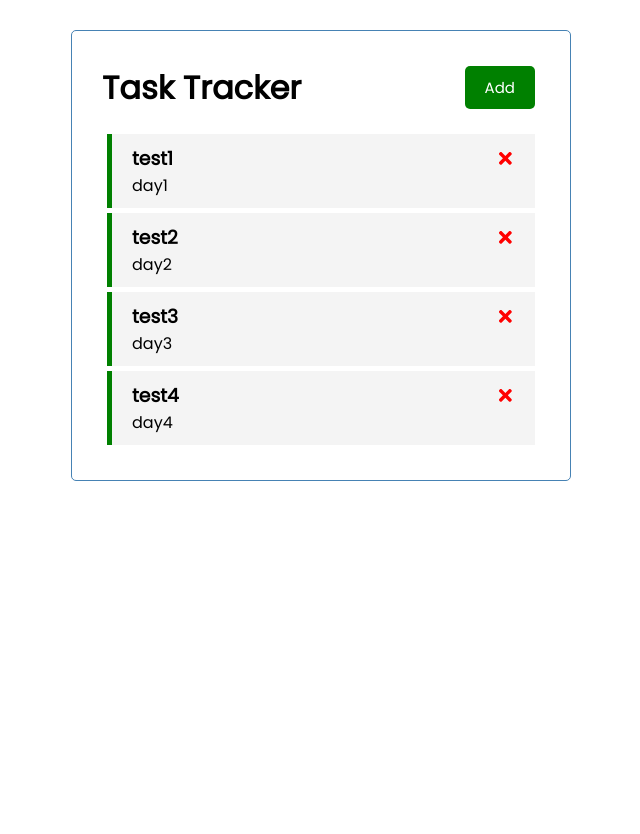
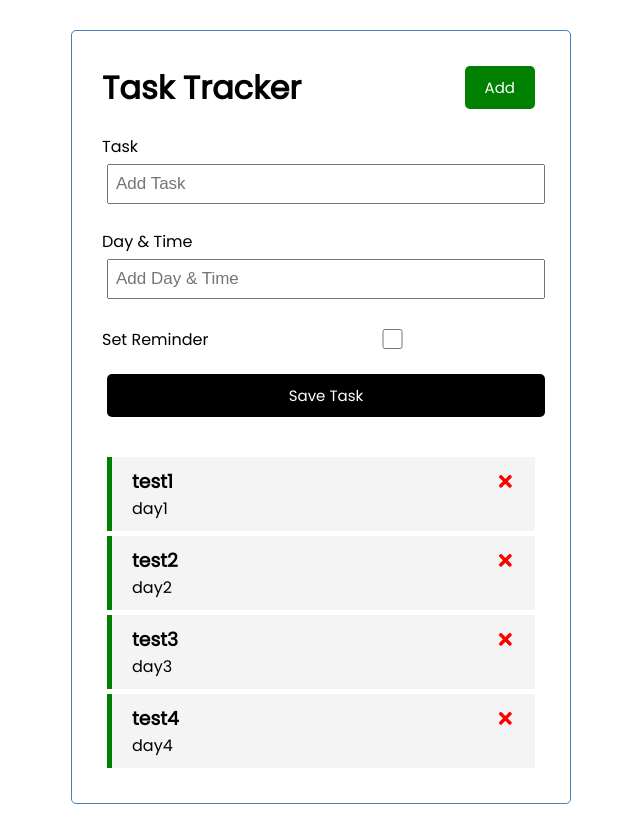
Before and after one commit to SafeCo/React-Task-Tracker, a React (Create React App) app in the folder react-task-tracker/: page / in a window 1280 px wide. Shown: the whole page, without its empty margins (319-959 px from the left). Before the commit the page ends 800 px from the top, so only its background shows below. Built offline with nearby package versions, Linux system fonts and the light colour scheme.

Commit message:
Added and 'AddTask' component
Component Allows users to add new tasks to list.

```diff
--- a/react-task-tracker/src/App.js
+++ b/react-task-tracker/src/App.js
@@ -1,6 +1,8 @@
 import React from "react"
 import Header from './components/Header'
 import Tasks from './components/Tasks'
+import AddTask from './components/AddTask'
+
 function App() {
   const [tasks , setTasks] = React.useState([
     {
@@ -29,6 +31,12 @@
     }
   ])
 
+  const addTask = (task) => {
+    const id = Math.floor(Math.random() * 10000) +1
+    const newTask = {id, ...task}
+    setTasks([...tasks, newTask])
+  }
+
   const deleteTask = (id) => {
     setTasks(tasks.filter((task)=> task.id !== id))
   }
@@ -40,6 +48,7 @@
   return (
     <div className="container">
       <Header/>
+      <AddTask onAdd={addTask}/>
       {tasks.length > 0 ? <Tasks tasks={tasks} onDelete={deleteTask} onToggle = {toggleReminder}/> : "No Tasks To Show"}
     </div>
   );
--- /dev/null
+++ b/react-task-tracker/src/components/AddTask.js
@@ -0,0 +1,58 @@
+import { useState } from 'react'
+
+const AddTask = ({ onAdd }) => {
+  const [text, setText] = useState('')
+  const [day, setDay] = useState('')
+  const [reminder, setReminder] = useState(false)
+
+  const onSubmit = (e) => {
+    e.preventDefault()
+
+    if (!text) {
+      alert('Please add a task')
+      return
+    }
+
+    onAdd({ text, day, reminder })
+
+    setText('')
+    setDay('')
+    setReminder(false)
+  }
+
+  return (
+    <form className='add-form' onSubmit={onSubmit}>
+      <div className='form-control'>
+        <label>Task</label>
+        <input
+          type='text'
+          placeholder='Add Task'
+          value={text}
+          onChange={(e) => setText(e.target.value)}
+        />
+      </div>
+      <div className='form-control'>
+        <label>Day & Time</label>
+        <input
+          type='text'
+          placeholder='Add Day & Time'
+          value={day}
+          onChange={(e) => setDay(e.target.value)}
+        />
+      </div>
+      <div className='form-control form-control-check'>
+        <label>Set Reminder</label>
+        <input
+          type='checkbox'
+          checked={reminder}
+          value={reminder}
+          onChange={(e) => setReminder(e.currentTarget.checked)}
+        />
+      </div>
+
+      <input type='submit' value='Save Task' className='btn btn-block' />
+    </form>
+  )
+}
+
+export default AddTask
```
